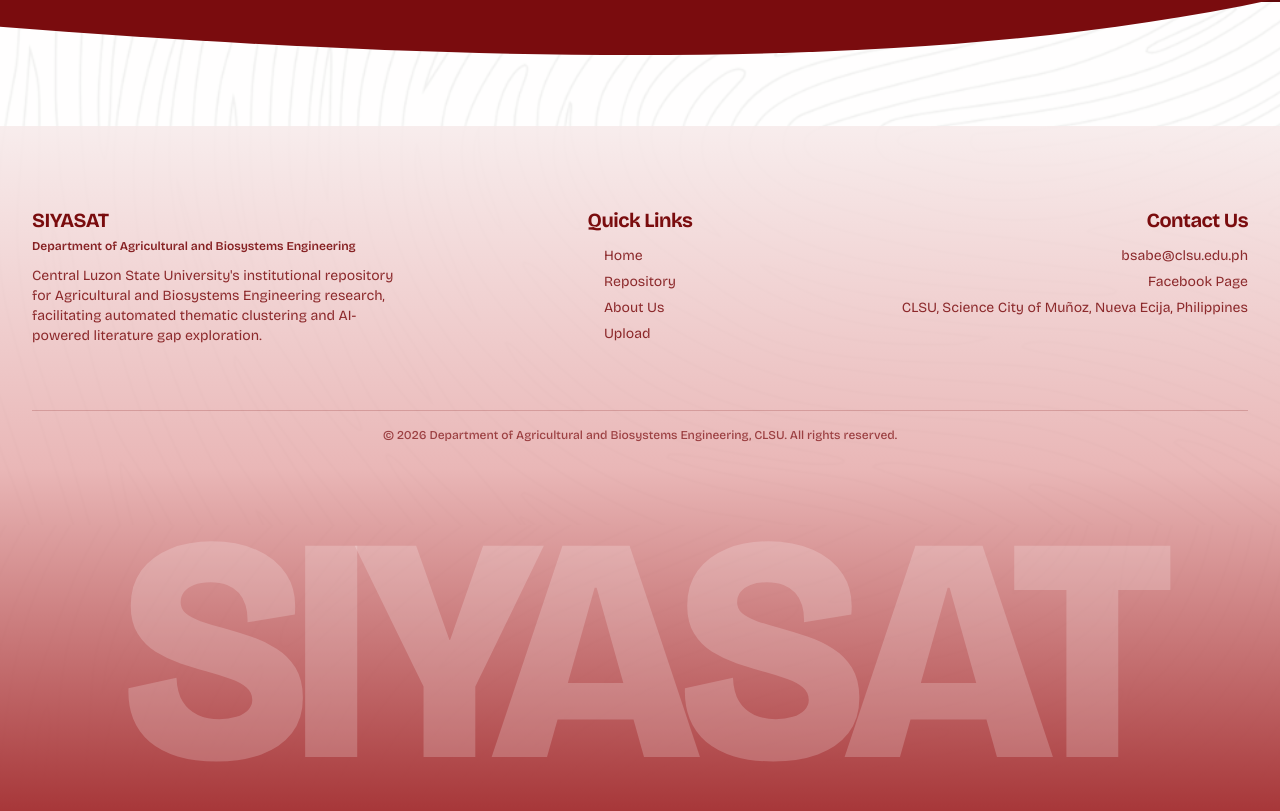
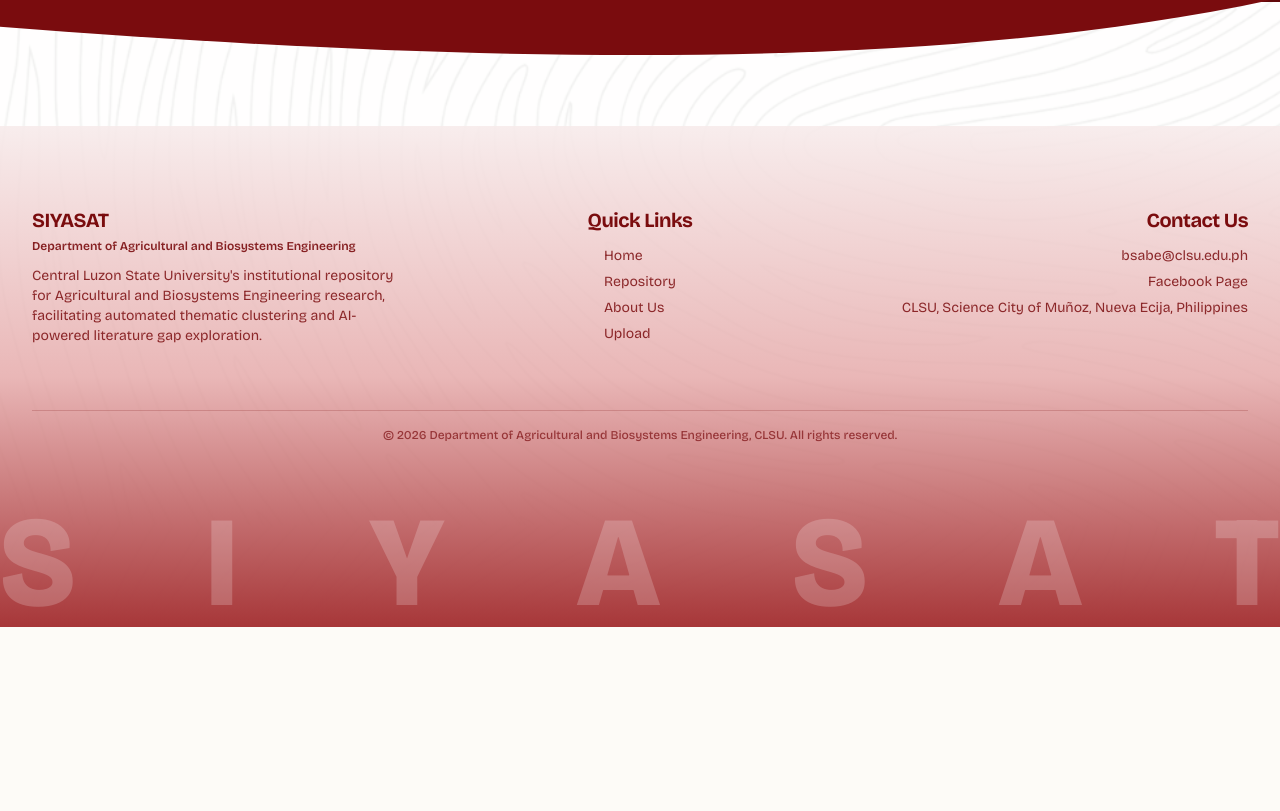
Before and after one commit to bluvisionary25/siyasat, a React (Create React App) app in the folder frontend/: page / in a window 1280 px wide. Shown: the part 1875-2686 px from the top of the page. After the commit the page ends 2502 px from the top, so only its background shows below. Built offline with nearby package versions, Linux system fonts and the light colour scheme; no server answers; the HTML template or start-up script is replaced by a standard one.

Commit message:
style: stretch footer typography horizontally without excessive vertical height

```diff
--- a/frontend/src/components/HomePage.jsx
+++ b/frontend/src/components/HomePage.jsx
@@ -661,10 +661,16 @@
           </p>
         </div>
 
-        <div className="mt-8 overflow-hidden px-0 -mx-4 sm:-mx-6 md:-mx-8 flex justify-center items-end">
-          <h1 className="text-[25vw] font-black uppercase leading-none text-center w-full text-white/20 select-none pointer-events-none whitespace-nowrap tracking-tighter">
-            SIYASAT
-          </h1>
+        <div className="mt-10 overflow-hidden px-0 -mx-4 sm:-mx-6 md:-mx-8">
+          <div className="w-full flex justify-between text-[10vw] font-black uppercase leading-none text-white/20 select-none pointer-events-none">
+            <span>S</span>
+            <span>I</span>
+            <span>Y</span>
+            <span>A</span>
+            <span>S</span>
+            <span>A</span>
+            <span>T</span>
+          </div>
         </div>
       </footer>
 
```
